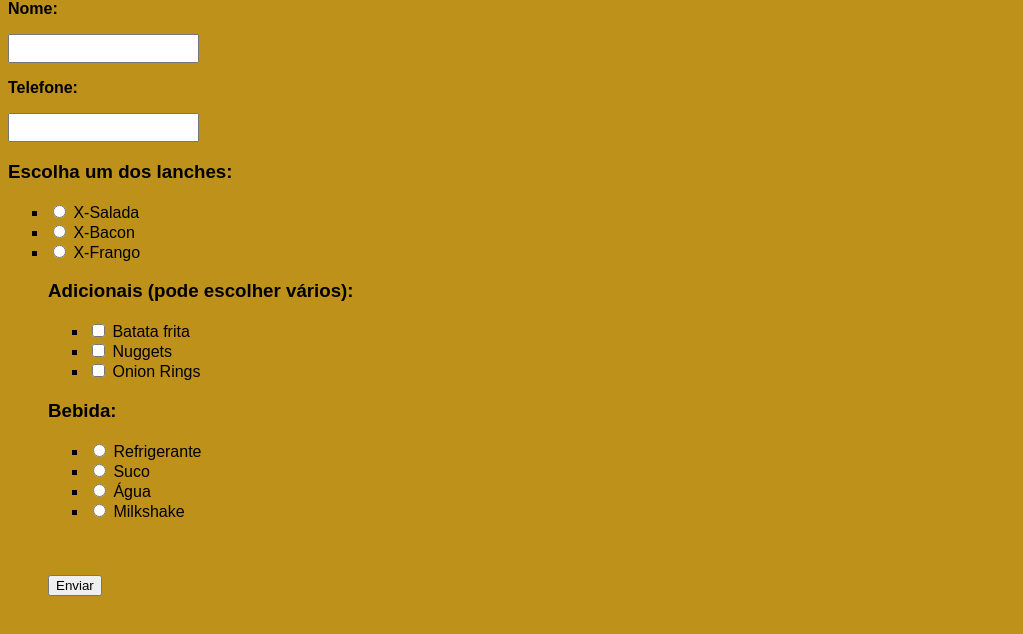
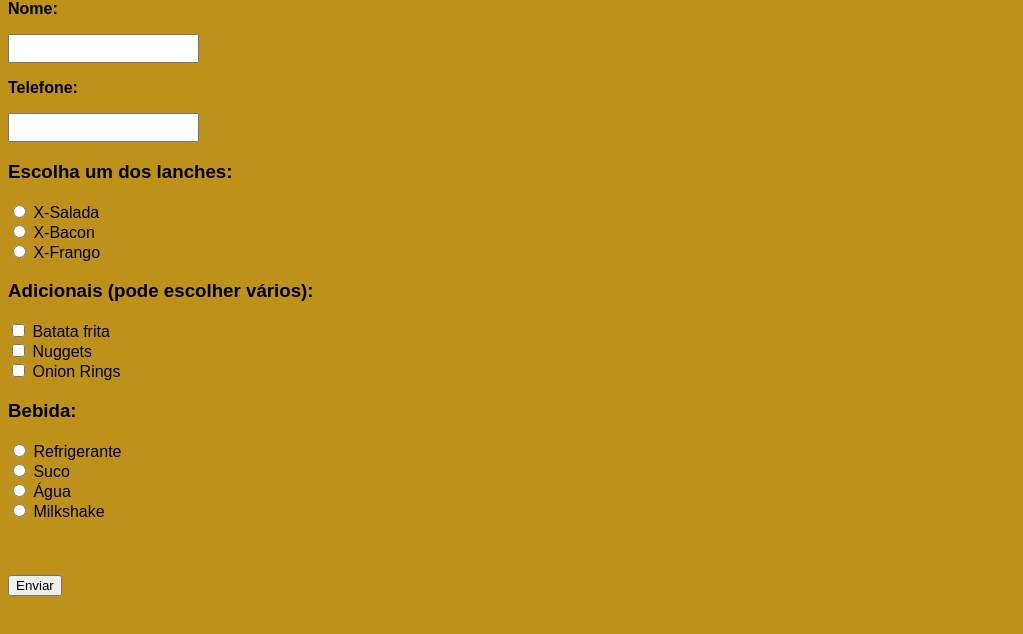
Before and after one commit to avelveesz/html, a plain HTML site: page lanche.html in a window 1280 px wide. Shown: the part 138-772 px from the top of the page, without its empty margins (0-1023 px from the left). Drawn offline with Linux system fonts and the light colour scheme.

Commit message:
arrumado

```diff
--- a/lanche.html
+++ b/lanche.html
@@ -29,28 +29,24 @@
 
         <!-- Escolha o lanche -->
         <h3>Escolha um dos lanches:</h3>
-   <ul style="list-style: square;">
-            <li><input type="radio" name="lanche" value="X-Salada"> X-Salada</li>
-            <li><input type="radio" name="lanche" value="X-Bacon"> X-Bacon</li>
-            <li><input type="radio" name="lanche" value="X-Frango"> X-Frango</li>
-        </ol>
+
+            <input type="radio" name="lanche" value="X-Salada"> X-Salada <br>
+            <input type="radio" name="lanche" value="X-Bacon"> X-Bacon<br>
+            <input type="radio" name="lanche" value="X-Frango"> X-Frango<br>
+
 
         <!-- Adicionais -->
         <h3>Adicionais (pode escolher vários):</h3>
-        <ul style="list-style: square;">
-            <li><input type="checkbox" name="adicional" value="Batata frita"> Batata frita</li>
-            <li><input type="checkbox" name="adicional" value="Nuggets"> Nuggets</li>
-            <li><input type="checkbox" name="adicional" value="Onion Rings"> Onion Rings</li>
-        </ul>
-
+            <input type="checkbox" name="adicional" value="Batata frita"> Batata frita<br>
+            <input type="checkbox" name="adicional" value="Nuggets"> Nuggets<br>
+            <input type="checkbox" name="adicional" value="Onion Rings"> Onion Rings<br>
         <!-- Bebida -->
         <h3>Bebida:</h3>
-  <ul style="list-style: square;">
-            <li><input type="radio" name="bebida" value="Refrigerante"> Refrigerante</li>
-            <li><input type="radio" name="bebida" value="Suco"> Suco</li>
-            <li><input type="radio" name="bebida" value="Água"> Água</li>
-            <li><input type="radio" name="bebida" value="Milkshake"> Milkshake</li>
-        </ul>
+
+        <input type="radio" name="bebida" value="Refrigerante"> Refrigerante<br>
+        <input type="radio" name="bebida" value="Suco"> Suco<br>
+        <input type="radio" name="bebida" value="Água"> Água<br>
+        <input type="radio" name="bebida" value="Milkshake"> Milkshake<br>
 
 
 
```
